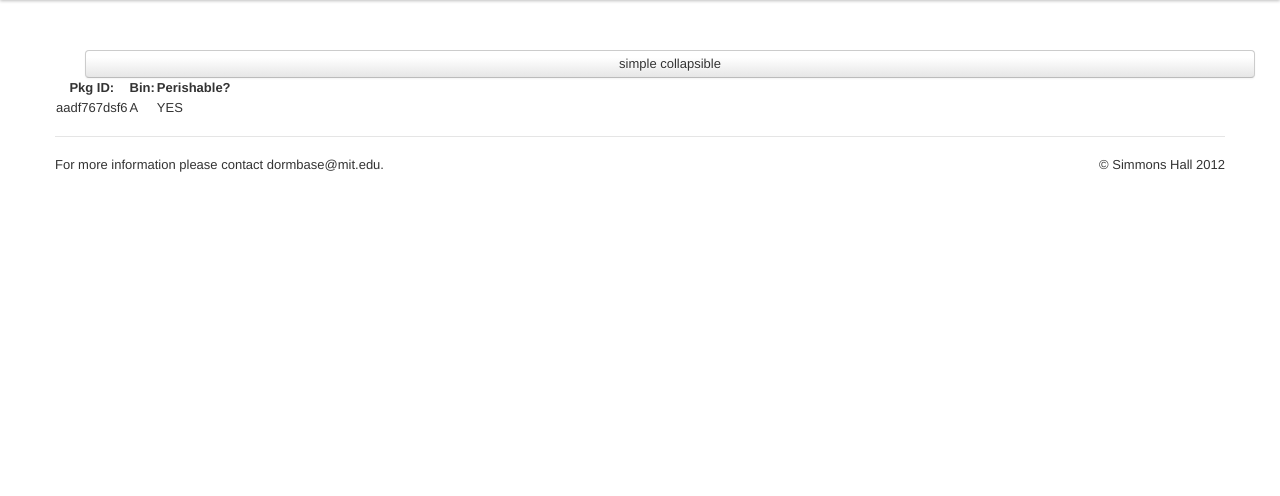
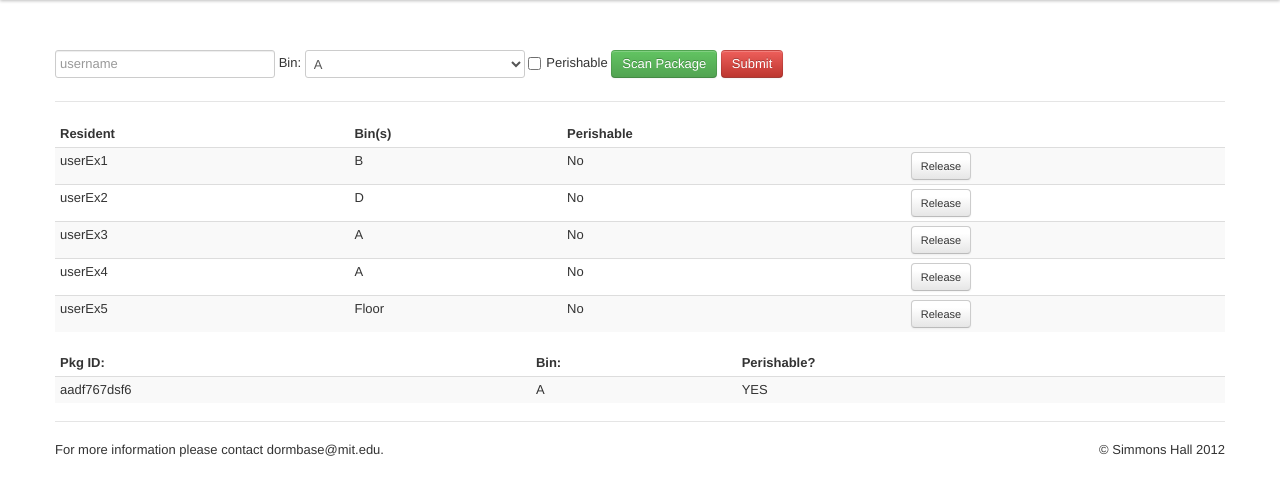
Before and after one commit to dormbase/dormbase, a Django app: page /packages/ in a window 1280 px wide. Shown: the part 40-536 px from the top of the page. Run offline with Django 3.2, Linux system fonts and the light colour scheme; parts of the project's set-up code (start-up, migrations or seed data) failed here and were passed over; some libraries are stand-ins or nearby versions.

Commit message:
package: added test populate feature to view

```diff
--- a/dormbase/package/views.py
+++ b/dormbase/package/views.py
@@ -2,6 +2,25 @@ from django.shortcuts import render_to_response
 from django.contrib import auth
 from django.contrib.auth.decorators import login_required
 from django.template import RequestContext
+import random
+
+class TestUser():
+    def __init__(self):
+        self.username = 'userEx'
+        self.location = ''
+        self.perish = 'No'
 
 def desk_worker(request):
-    return render_to_response('package/package.html', context_instance = RequestContext(request))
+    packages = []
+    bins = ['A', 'B', 'C', 'D', 'Floor']
+
+    for i in xrange(1, random.randint(4,10)):
+        u = TestUser()
+        u.username += str(i)
+        print u.username
+        u.location = bins[random.randint(0, (len(bins) - 1))]
+        packages.append(u)
+
+    payload = {'packages': packages}
+
+    return render_to_response('package/package.html', payload, context_instance = RequestContext(request))
--- a/dormbase/templates/package/package.html
+++ b/dormbase/templates/package/package.html
@@ -1,13 +1,50 @@
 {% extends "base.html" %}
 {% block content %}
 
-<div>
-  <button class="btn span12" data-toggle="collapse" data-target=".package_detail">
-    simple collapsible
-  </button>
+<form class="form-inline">
+  <input type="text" class="input" id="input01" placeholder="username">
+  <label>Bin:
+    <select id="bin">
+      <option>A</option>
+      <option>B</option>
+      <option>C</option>
+      <option>D</option>
+      <option>Floor</option>
+    </select>
+  </label>
+  <label class="checkbox">
+    Perishable<input type="checkbox">
+  </label>
+  <button class="btn btn-success">Scan Package</button>
+  <button class="btn btn-danger">Submit</button>
+</form>
+
+<hr>
+
+  <table class="table table-striped table-condensed" data-toggle="collapse" data-target=".package_detail">
+    <thead>
+      <tr>
+	<th>Resident</th>
+	<th>Bin(s)</th>
+	<th>Perishable</th>
+      </tr>
+    </thead>
+    <tbody>
+      {% for r in packages %}
+      <tr>
+	<td>{{r.username}}</td>
+	<td>{{r.location}}</td>
+	<td>{{r.perish}}</td>
+	<td>
+	  <button class="btn btn-small">Release</button>
+	</td>
+      </tr>
+      {% endfor  %}
+    </tbody>
+  </table>
 
   <div class="package_detail">
-    <table>
+    <table class="table table-striped table-condensed">
       <thead>
 	<tr>
 	  <th>Pkg ID:</th>
@@ -24,6 +61,7 @@
       </tbody>
     </table>
   </div>
+
 </div>
 <script type="text/javascript">
 $(function() {
```
